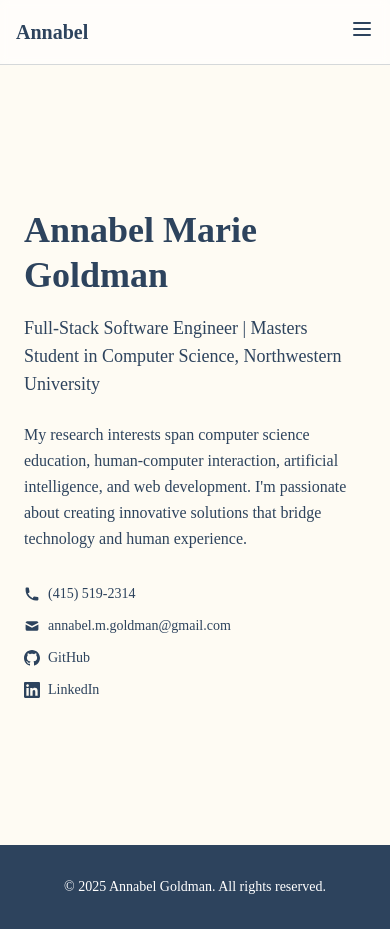
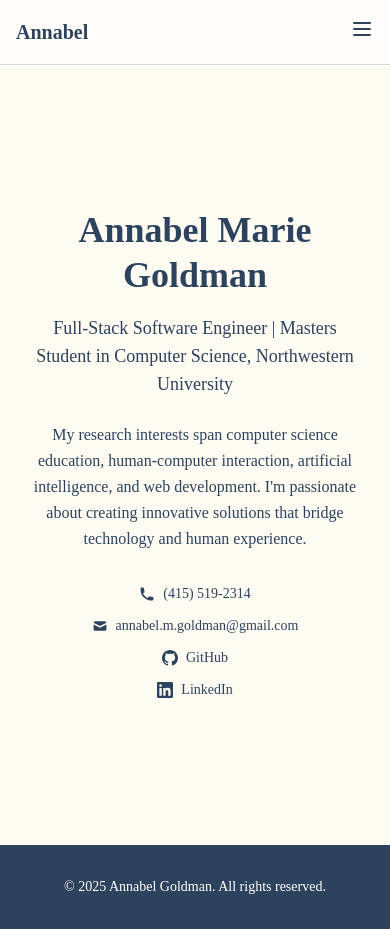
Before and after one commit to annabel-goldman/personal-website, a Next.js app: page / in a window 390 px wide. Built offline with nearby package versions, Linux system fonts and the light colour scheme.

Commit message:
Cooler mouse effects

```diff
--- a/components/Hero.tsx
+++ b/components/Hero.tsx
@@ -1,15 +1,77 @@
 'use client'
 
-import React from 'react'
+import React, { useState, useEffect } from 'react'
 import Carousel from './Carousel'
 
+// TypewriterText component for typing animation
+const TypewriterText = ({ text, className, delay = 0, speed = 50 }: {
+  text: string;
+  className: string;
+  delay?: number;
+  speed?: number;
+}) => {
+  const [displayText, setDisplayText] = useState('')
+  const [currentIndex, setCurrentIndex] = useState(0)
+  const [isTypingComplete, setIsTypingComplete] = useState(false)
+
+  useEffect(() => {
+    const timer = setTimeout(() => {
+      if (currentIndex < text.length) {
+        setDisplayText(prev => prev + text[currentIndex])
+        setCurrentIndex(prev => prev + 1)
+      } else {
+        setIsTypingComplete(true)
+      }
+    }, speed)
+
+    return () => clearTimeout(timer)
+  }, [currentIndex, text, speed])
+
+  useEffect(() => {
+    const initialTimer = setTimeout(() => {
+      setCurrentIndex(0)
+      setDisplayText('')
+      setIsTypingComplete(false)
+    }, delay)
+
+    return () => clearTimeout(initialTimer)
+  }, [delay])
+
+  return (
+    <span className={className}>
+      {displayText}
+      {!isTypingComplete && <span className="animate-pulse">|</span>}
+    </span>
+  )
+}
+
 export default function Hero() {
+  const [isLoaded, setIsLoaded] = useState(false)
+
+  useEffect(() => {
+    // Small delay to ensure smooth animation start
+    const timer = setTimeout(() => {
+      setIsLoaded(true)
+    }, 100)
+
+    return () => clearTimeout(timer)
+  }, [])
+
   return (
     <section className="h-screen pt-16 flex flex-row items-stretch justify-start bg-cream-50 relative overflow-hidden">
       {/* Left: Text Content */}
-      <div className="flex flex-col justify-center max-w-4xl w-full h-full px-6 sm:px-8 md:pl-16 md:pr-16 relative z-10 carousel-text" style={{ flex: '0 0 60%' }}>
+      <div className="flex flex-col justify-center max-w-4xl w-full h-full px-6 sm:px-8 md:pl-16 md:pr-16 relative z-10 carousel-text text-center md:text-left" style={{ flex: '0 0 60%' }}>
         <h1 className="text-4xl sm:text-5xl md:text-7xl font-bold text-navy-800 mb-4 sm:mb-6 leading-tight w-full">
-          <span className="text-navy-800"> Annabel Marie Goldman</span>
+          {isLoaded ? (
+            <TypewriterText
+              text="Annabel Marie Goldman"
+              className="text-navy-800"
+              delay={0}
+              speed={80}
+            />
+          ) : (
+            <span className="text-navy-800">Annabel Marie Goldman</span>
+          )}
         </h1>
         <p className="text-lg sm:text-xl md:text-2xl text-navy-800 mb-6 sm:mb-8 font-medium w-full">
           Full-Stack Software Engineer | Masters Student in Computer Science, Northwestern University
@@ -19,7 +81,7 @@ export default function Hero() {
           artificial intelligence, and web development. I'm passionate about creating
           innovative solutions that bridge technology and human experience.
         </p>
-        <div className="flex flex-col sm:flex-row gap-3 sm:gap-4 justify-start items-start w-full text-navy-800">
+        <div className="flex flex-col sm:flex-row gap-3 sm:gap-4 justify-center md:justify-start items-center md:items-start w-full text-navy-800">
           <a href="tel:+14155192314" className="flex items-center gap-2 hover:text-navy-800 transition-colors text-sm sm:text-base">
             <svg className="w-4 h-4 sm:w-5 sm:h-5" fill="currentColor" viewBox="0 0 20 20">
               <path d="M2 3a1 1 0 011-1h2.153a1 1 0 01.986.836l.74 4.435a1 1 0 01-.54 1.06l-1.548.773a11.037 11.037 0 006.105 6.105l.774-1.548a1 1 0 011.059-.54l4.435.74a1 1 0 01.836.986V17a1 1 0 01-1 1h-2C7.82 18 2 12.18 2 5V3z" />
```
Also changed, not shown: public/image-small-pink.png, public/logo-pink.png (added).
